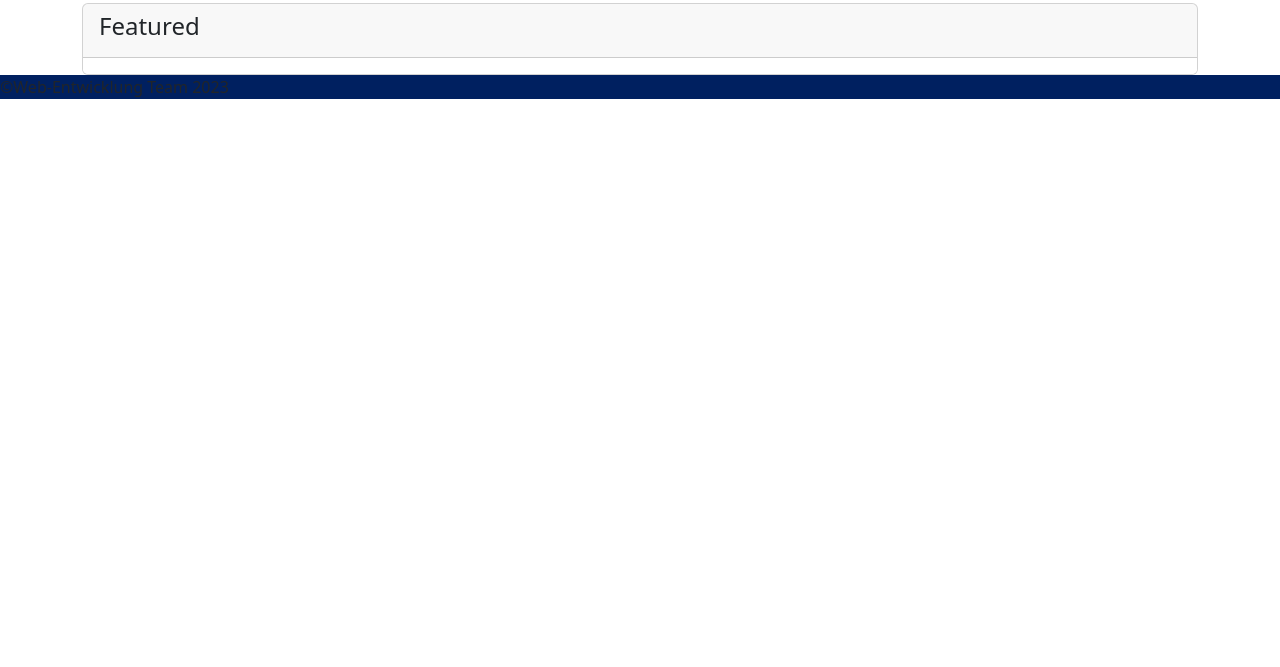
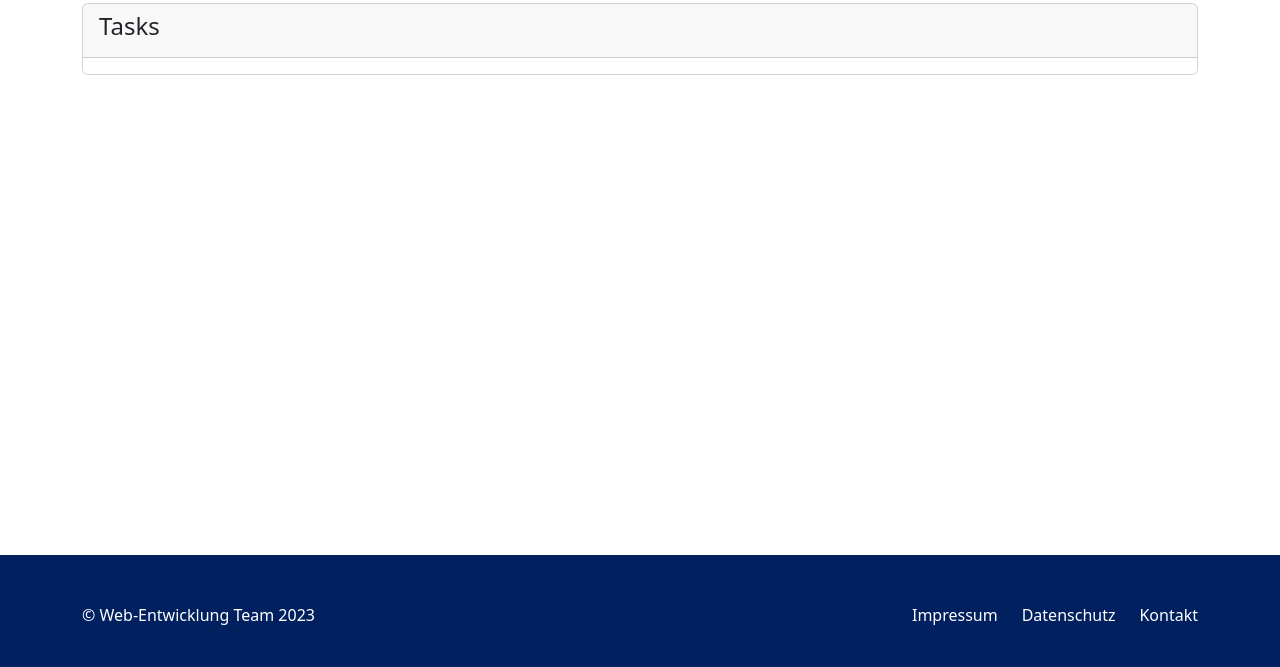
Before and after one commit to JDeffner/Webentwicklung, a PHP site: page /Uebung02/Startseite.html in a window 1280 px wide. Shown: the part 133-800 px from the top of the page. Run offline with PHP 8.4, Linux system fonts and the light colour scheme.

Commit message:
Uebung02

```diff
--- a/Uebung02/Startseite.html
+++ b/Uebung02/Startseite.html
@@ -5,15 +5,16 @@
     <meta name="viewport" content="width=device-width, initial-scale=1">
     <title>Startseite</title>
     <link href="https://cdn.jsdelivr.net/npm/bootstrap@5.3.2/dist/css/bootstrap.min.css" rel="stylesheet" integrity="sha384-T3c6CoIi6uLrA9TneNEoa7RxnatzjcDSCmG1MXxSR1GAsXEV/Dwwykc2MPK8M2HN" crossorigin="anonymous">
-    <link rel="stylesheet" href="Style.css">
+    <link rel="stylesheet" href="Style1.css">
+
 </head>
 <body>
     <script src="https://unpkg.com/bootstrap@5.3.2/dist/js/bootstrap.bundle.min.js"></script>
 
 
-    <nav class="navbar navbar-expand-lg mb-4">
+    <nav class="navbar navbar-expand-lg mb-4 ps-5">
 
-        <a class="navbar-brand " href="#">
+        <a class="navbar-brand" href="#">
             <img src="06_-_WE_Logo.svg" alt="logo.svg" height="80">
         </a>
 
@@ -36,7 +37,7 @@
     <main class="container">
         <div class="card" style="width: 100%;">
             <div class="card-header">
-                <h4>Featured</h4>
+                <h4>Tasks</h4>
             </div>
             <ul class="list-group list-group-flush">
                 <li class="list-group-item"></li>
@@ -49,20 +50,31 @@
 
 
 
+    <footer>
+        <div class="container pt-5 pb-4">
+            <div class="row">
+                <div class="col-md-4">
+                    © Web-Entwicklung Team 2023
+                </div>
 
-
-
-
-
-
-    <footer class="footer">
-
-
-        ©Web-Entwicklung Team 2023
-
-
+                <div class="col-md-auto ms-md-auto">
+                    <p class="text-end">
+                        Impressum
+                    </p>
+                </div>
+                <div class="col-md-auto">
+                    <p class="text-end">
+                        Datenschutz
+                    </p>
+                </div>
+                <div class="col-md-auto">
+                    <p class="text-end">
+                        Kontakt
+                    </p>
+                </div>
+            </div>
+        </div>
     </footer>
-
 
 
 </body>
--- a/Uebung02/Style.css
+++ b/Uebung02/Style1.css
@@ -5,13 +5,18 @@
 
 .nav-link{
     color: #f8f9fa;
-
 }
 
 #menu:hover{
-   color: lightgray;
+    color: lightgray;
 }
 
-.footer{
+footer{
     background-color: #002060;
+    color: white;
+
+    position: absolute;
+    bottom: 0;
+    width: 100%;
+    height: auto;
 }
```
